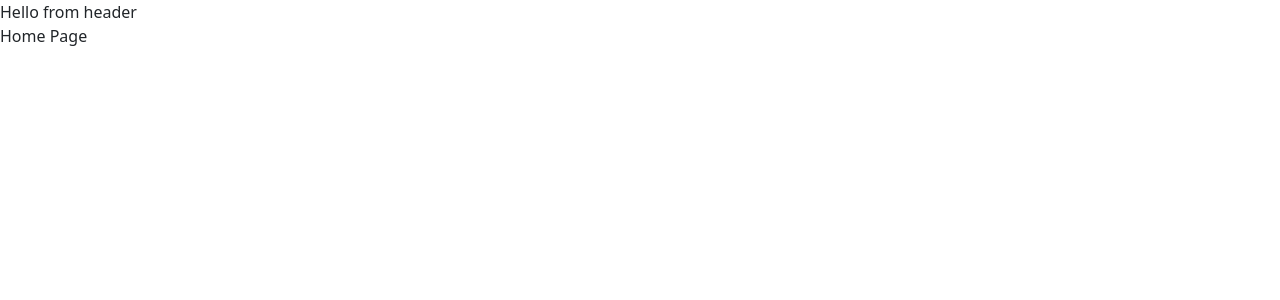
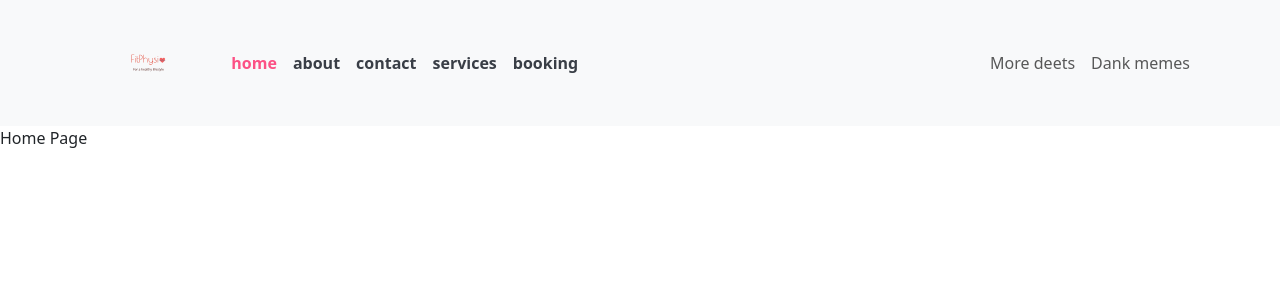
Before and after one commit to pradhanishan/fitphysionepal, a React (Create React App) app in the folder fitphysionepal/: page / in a window 1280 px wide. Shown: the top 300 px of the page. Built offline with nearby package versions, Linux system fonts and the light colour scheme.

Commit message:
add header and route config

```diff
--- a/fitphysionepal/src/App.tsx
+++ b/fitphysionepal/src/App.tsx
@@ -1,12 +1,25 @@
 import classes from "./app.module.css";
 import Header from "./components/layout/Header/Header";
 import HomePage from "./pages/HomePage";
+import { Route, Routes } from "react-router-dom";
+import ContactPage from "./pages/ContactPage";
+import AboutPage from "./pages/AboutPage";
+import ServicesPage from "./pages/ServicesPage";
+import BookAppointmentPage from "./pages/BookAppointmentPage";
+import { routeConfig as router } from "./config/route-config";
 
 function App() {
   return (
     <div className={classes.app}>
       <Header />
-      <HomePage />
+      <main></main>
+      <Routes>
+        <Route path={router.home.routeURL} element={<HomePage />} />
+        <Route path={router.contact.routeURL} element={<ContactPage />} />
+        <Route path={router.about.routeURL} element={<AboutPage />} />
+        <Route path={router.services.routeURL} element={<ServicesPage />} />
+        <Route path={router.booking.routeURL} element={<BookAppointmentPage />} />
+      </Routes>
     </div>
   );
 }
--- a/fitphysionepal/src/components/layout/Header/Header.tsx
+++ b/fitphysionepal/src/components/layout/Header/Header.tsx
@@ -1,7 +1,37 @@
 import { FC } from "react";
+import Container from "react-bootstrap/Container";
+import Nav from "react-bootstrap/Nav";
+import Navbar from "react-bootstrap/Navbar";
+import { routeNavigation } from "../../../config/route-config";
+import NavigationButton from "./atoms/NavigationButton";
+import logo from "../../../assets/fitphysio.svg";
 
 const Header: FC = () => {
-  return <header>Hello from header</header>;
+  const navigationButtons = routeNavigation.map((r) => {
+    return <NavigationButton key={r.id} routeName={r.routeName} routeURL={r.routeURL} />;
+  });
+
+  return (
+    <header>
+      <Navbar collapseOnSelect expand="lg" bg="light" variant="light">
+        <Container>
+          <Navbar.Brand>
+            <img src={logo} alt="logo" height={"100px"} />
+          </Navbar.Brand>
+          <Navbar.Toggle aria-controls="responsive-navbar-nav" />
+          <Navbar.Collapse id="responsive-navbar-nav">
+            <Nav className="me-auto">{navigationButtons}</Nav>
+            <Nav>
+              <Nav.Link href="#deets">More deets</Nav.Link>
+              <Nav.Link eventKey={2} href="#memes">
+                Dank memes
+              </Nav.Link>
+            </Nav>
+          </Navbar.Collapse>
+        </Container>
+      </Navbar>
+    </header>
+  );
 };
 
 export default Header;
--- /dev/null
+++ b/fitphysionepal/src/components/layout/Header/atoms/NavigationButton.tsx
@@ -0,0 +1,24 @@
+// This component represents the navigation buttons inside the header
+
+import { FC } from "react";
+import { NavLink } from "react-router-dom";
+import classes from "./navigation-button.module.css";
+
+interface INavigationButtonProps {
+  routeName: string;
+  routeURL: string;
+}
+
+const NavigationButton: FC<INavigationButtonProps> = (props: INavigationButtonProps) => {
+  const { routeName, routeURL } = props;
+  return (
+    <NavLink
+      className={({ isActive }) => (isActive ? classes["active-navigation-button"] : classes["navigation-button"])}
+      to={routeURL}
+    >
+      {routeName}
+    </NavLink>
+  );
+};
+
+export default NavigationButton;
--- /dev/null
+++ b/fitphysionepal/src/components/layout/Header/atoms/navigation-button.module.css
@@ -0,0 +1,20 @@
+.navigation-button,
+.active-navigation-button {
+  font-weight: bold;
+  margin-right: 1rem;
+  text-decoration: none;
+}
+
+.navigation-button {
+  color: var(--font-color-primary);
+}
+
+.active-navigation-button {
+  color: var(--font-color-accent);
+}
+
+.navigation-button:hover,
+.navigation-button:focus,
+.active-navigation-button:hover {
+  color: var(--font-color-secondary);
+}
--- /dev/null
+++ b/fitphysionepal/src/config/route-config.ts
@@ -0,0 +1,79 @@
+type TRouteConfig = {
+  home: {
+    routeName: string;
+    routeURL: string;
+  };
+  about: {
+    routeName: string;
+    routeURL: string;
+  };
+  contact: {
+    routeName: string;
+    routeURL: string;
+  };
+  services: {
+    routeName: string;
+    routeURL: string;
+  };
+  booking: {
+    routeName: string;
+    routeURL: string;
+  };
+};
+
+export const routeConfig: TRouteConfig = {
+  home: {
+    routeName: "home",
+    routeURL: "/",
+  },
+  about: {
+    routeName: "about",
+    routeURL: "/about",
+  },
+  contact: {
+    routeName: "contact",
+    routeURL: "/contact",
+  },
+  services: {
+    routeName: "services",
+    routeURL: "/services",
+  },
+  booking: {
+    routeName: "booking",
+    routeURL: "/booking",
+  },
+};
+
+type TRouteNavigation = {
+  id: number;
+  routeName: string;
+  routeURL: string;
+}[];
+
+export const routeNavigation: TRouteNavigation = [
+  {
+    id: 1,
+    routeName: "home",
+    routeURL: "/",
+  },
+  {
+    id: 2,
+    routeName: "about",
+    routeURL: "/about",
+  },
+  {
+    id: 3,
+    routeName: "contact",
+    routeURL: "/contact",
+  },
+  {
+    id: 4,
+    routeName: "services",
+    routeURL: "/services",
+  },
+  {
+    id: 5,
+    routeName: "booking",
+    routeURL: "/booking",
+  },
+];
--- a/fitphysionepal/src/index.css
+++ b/fitphysionepal/src/index.css
@@ -10,6 +10,16 @@ html {
     "Droid Sans", "Helvetica Neue", sans-serif;
   -webkit-font-smoothing: antialiased;
   -moz-osx-font-smoothing: grayscale;
+
+  /* background color variables */
+  --color-primary: #ffffff;
+  --color-secondary: #aa96da;
+  --color-tertiary: #a8d8ea;
+
+  /* font color variables */
+  --font-color-primary: #393e46;
+  --font-color-secondary: #b2b2b2;
+  --font-color-accent: #fc5185;
 }
 
 body {
--- /dev/null
+++ b/fitphysionepal/src/pages/AboutPage.tsx
@@ -0,0 +1,7 @@
+import { FC } from "react";
+
+const AboutPage: FC = () => {
+  return <div>About Page</div>;
+};
+
+export default AboutPage;
--- /dev/null
+++ b/fitphysionepal/src/pages/BookAppointmentPage.tsx
@@ -0,0 +1,7 @@
+import { FC } from "react";
+
+const BookAppointmentPage: FC = () => {
+  return <div>Book Appointment Page</div>;
+};
+
+export default BookAppointmentPage;
--- /dev/null
+++ b/fitphysionepal/src/pages/ContactPage.tsx
@@ -0,0 +1,7 @@
+import { FC } from "react";
+
+const ContactPage: FC = () => {
+  return <div>Contact Page</div>;
+};
+
+export default ContactPage;
--- /dev/null
+++ b/fitphysionepal/src/pages/ServicesPage.tsx
@@ -0,0 +1,7 @@
+import { FC } from "react";
+
+const ServicesPage: FC = () => {
+  return <div>Services Page</div>;
+};
+
+export default ServicesPage;
```
Also changed, not shown: fitphysionepal/src/components/layout/Header/header.module.css (added).
